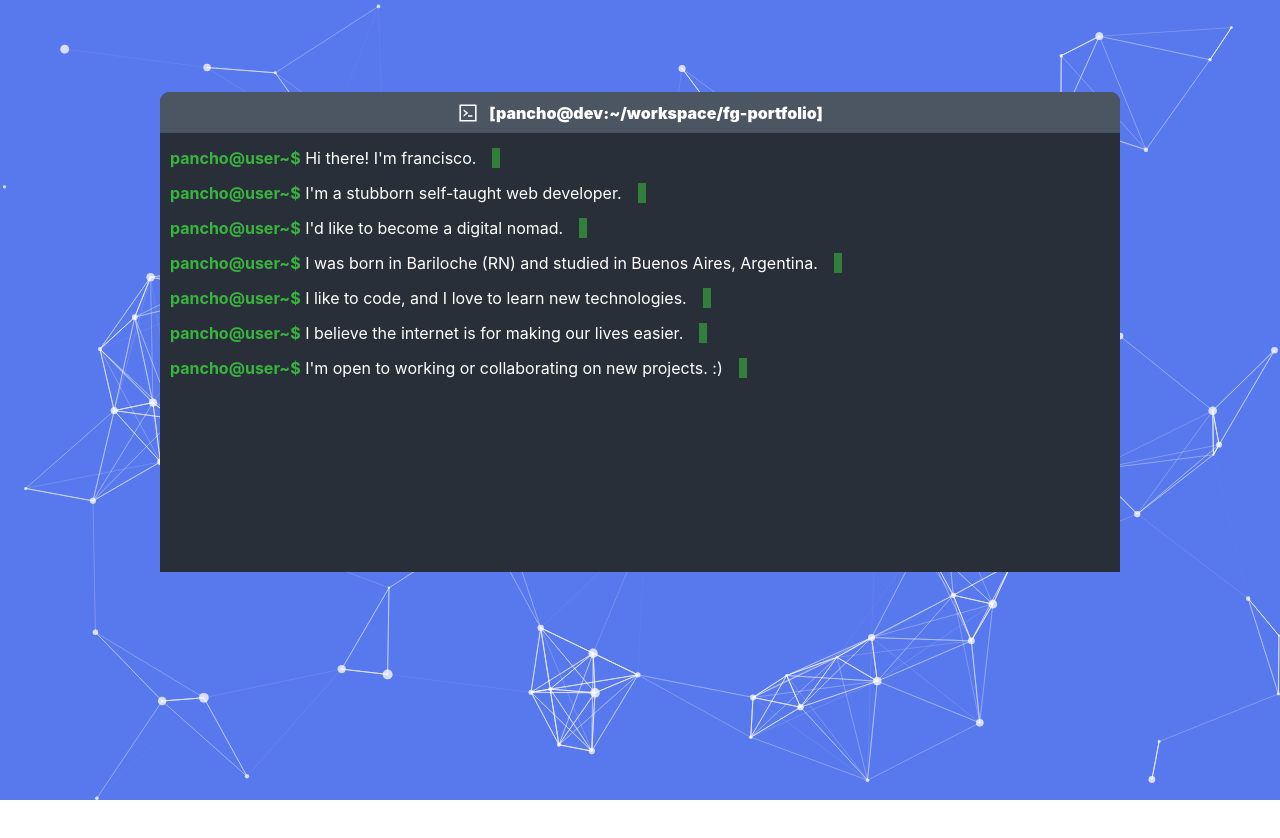
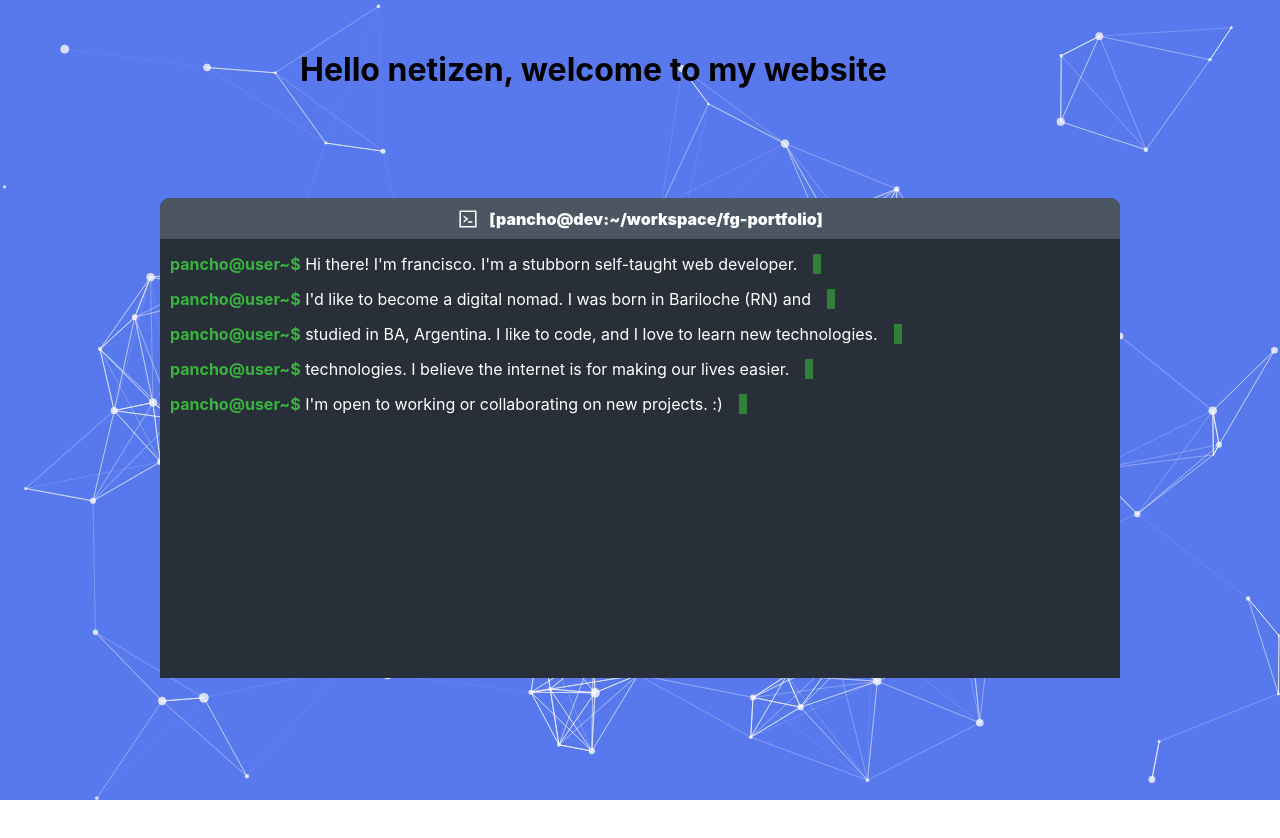
Before and after one commit to franciscoG98/franciscoG98-fran_web-dev, a React (Create React App) app: page / in a window 1280 px wide. Shown: the top 838 px of the page. Built offline with nearby package versions, Linux system fonts and the light colour scheme.

Commit message:
final terminal with typewritter effect

```diff
--- a/package.json
+++ b/package.json
@@ -12,6 +12,7 @@
     "react-bootstrap": "^2.0.3",
     "react-dom": "^17.0.2",
     "react-icons": "^4.3.1",
+    "react-router-dom": "^6.2.1",
     "react-scripts": "^3.4.4",
     "react-test-renderer": "^17.0.2",
     "react-tsparticles": "^1.37.5",
--- a/src/App.css
+++ b/src/App.css
@@ -10,11 +10,32 @@ html {
   width: 100%;
   height: 100%;
   position: fixed;
+  /* position: absolute; */
   z-index: -10;
+  /* z-index: auto; */
   top: 0;
   left: 0;
+  background-color:rgb(122, 42, 42);
+}
+
+.app-navbar {
+  z-index: 2;
+  position: absolute;
 }
 
 .title {
-  z-index: 0;
+  z-index: 2;
+  position: relative;
+  margin: 50px 300px;
 }
+
+.app-terminal {
+  position:absolute;
+  z-index:4;
+}
+
+.app-loader {
+  position:absolute;
+  z-index:8;
+  background-color: green;
+}
--- a/src/App.js
+++ b/src/App.js
@@ -1,18 +1,31 @@
 import "./App.css";
+// import React, { useState } from "react";
 import React from "react";
 
 import Layout from "./components/layout/";
 // import { Button } from "./components/button/Button";
 import Terminal from "./components/terminal/Terminal";
+import Navbar from "./components/navbar";
+import Loader from "./components/loader";
 
 function App() {
+  // const [loading, setLoading] = useState(true);
+
   return (
     <>
+      {/* {loading ? <Loader /> : setLoading(false)} */}
+      {/* {console.log("here!:\n", loading, setLoading)} */}
+
+      {/* <Navbar className="app-navbar" /> */}
+      <h1 className="title">Hello netizen, welcome to my website</h1>
+      {/* <Button className="button" label="clic me if u dare" /> */}
+      <Loader className="app-loader"/>
+      <Terminal
+        className="app-terminal"
+        title="[pancho@dev:~/workspace/fg-portfolio]"
+        bash="pancho@user~$"
+      />
       <Layout className="particles-js" />
-        <h1 className="title">Hello mother F, welcome to my hell</h1>
-      {/* <Button className="button" label="clic me if u dare" /> */}
-      <Terminal title='[pancho@dev:~/workspace/fg-portfolio]' bash='pancho@user~$' text='fvk u' />
-
     </>
   );
 }
--- /dev/null
+++ b/src/components/loader/Loader.jsx
@@ -0,0 +1,10 @@
+import React from "react";
+import './loaderStyles.css'
+
+const Loader = () => {
+  return (
+      <h2>LOADER</h2>
+  );
+};
+
+export default Loader;
--- /dev/null
+++ b/src/components/loader/index.js
@@ -0,0 +1,3 @@
+import Loader from "./Loader";
+
+export default Loader;
--- /dev/null
+++ b/src/components/navbar/Navbar.jsx
@@ -0,0 +1,26 @@
+import React from "react";
+import "./navbarStyles.css";
+import { Link } from "react-router-dom";
+const Navbar = () => {
+  return (
+    <nav className="navbar-container">
+      <Link className="navbar-link" to="/home">
+        Home
+      </Link>
+      <Link className="navbar-link" to="/education">
+        Education
+      </Link>
+      <Link className="navbar-link" to="/work">
+        Work
+      </Link>
+      <Link className="navbar-link" to="/skills">
+        Skills
+      </Link>
+      <Link className="navbar-link" to="/contact-me">
+        Contact me
+      </Link>
+    </nav>
+  );
+};
+
+export default Navbar;
--- /dev/null
+++ b/src/components/navbar/index.js
@@ -0,0 +1,3 @@
+import Navbar from "./Navbar";
+
+export default Navbar;
--- /dev/null
+++ b/src/components/navbar/navbarStyles.css
@@ -0,0 +1,14 @@
+.navbar-container {
+    background-color: green;
+    border: 3px solid red;
+    width: 30em;
+    height: 2em;
+    z-index: 5;
+    position: fixed;
+    flex-direction: row;
+}
+
+.navbar-link {
+    font-weight: 700;
+    font-size: 1.2em;
+}
--- a/src/components/terminal/Terminal.jsx
+++ b/src/components/terminal/Terminal.jsx
@@ -4,10 +4,7 @@ import { Col, Row } from "react-bootstrap";
 import { AiOutlineCode } from "react-icons/ai";
 import mock from "./mock";
 
-const Terminal = ({ title, bash, text }) => {
-  console.log("mock:\n", mock);
-  console.log("mock 0 :\n", mock[0]);
-
+const Terminal = ({ title, bash }) => {
   return (
     <div className="container">
       <div className="terminal-container">
@@ -28,7 +25,7 @@ const Terminal = ({ title, bash, text }) => {
             {bash}
           </Col>
           &nbsp;
-          <Col md={7} className=" terminal-text">
+          <Col md={8} className=" line1 terminal-text">
             {mock[0]}
           </Col>
           <Col md={1} className="cursor">
@@ -42,7 +39,7 @@ const Terminal = ({ title, bash, text }) => {
             {bash}
           </Col>
           &nbsp;
-          <Col md={7} className=" terminal-text">
+          <Col md={8} className="line2 terminal-text">
             {mock[1]}
           </Col>
           <Col md={1} className="cursor">
@@ -56,7 +53,7 @@ const Terminal = ({ title, bash, text }) => {
             {bash}
           </Col>
           &nbsp;
-          <Col md={7} className=" terminal-text">
+          <Col md={8} className="line3 terminal-text">
             {mock[2]}
           </Col>
           <Col md={1} className="cursor">
@@ -70,7 +67,7 @@ const Terminal = ({ title, bash, text }) => {
             {bash}
           </Col>
           &nbsp;
-          <Col md={7} className=" terminal-text">
+          <Col md={8} className="line4 terminal-text">
             {mock[3]}
           </Col>
           <Col md={1} className="cursor">
@@ -84,36 +81,8 @@ const Terminal = ({ title, bash, text }) => {
             {bash}
           </Col>
           &nbsp;
-          <Col md={7} className=" terminal-text">
+          <Col md={8} className="line5 terminal-text">
             {mock[4]}
-          </Col>
-          <Col md={1} className="cursor">
-            &nbsp;
-          </Col>
-        </Row>
-
-        {/* line 6 */}
-        <Row className="user-side">
-          <Col md={3} className="terminal-bash">
-            {bash}
-          </Col>
-          &nbsp;
-          <Col md={7} className=" terminal-text">
-            {mock[5]}
-          </Col>
-          <Col md={1} className="cursor">
-            &nbsp;
-          </Col>
-        </Row>
-
-        {/* line 7 */}
-        <Row className="user-side">
-          <Col md={3} className="terminal-bash">
-            {bash}
-          </Col>
-          &nbsp;
-          <Col md={7} className=" terminal-text">
-            {mock[6]}
           </Col>
           <Col md={1} className="cursor">
             &nbsp;
--- a/src/components/terminal/mock.js
+++ b/src/components/terminal/mock.js
@@ -1,10 +1,8 @@
 let  Mock = [
-  "Hi there! I'm francisco.",
-  "I'm a stubborn self-taught web developer.",
-  "I'd like to become a digital nomad.",
-  "I was born in Bariloche (RN) and studied in Buenos Aires, Argentina.",
-  "I like to code, and I love to learn new technologies.",
-  "I believe the internet is for making our lives easier.",
+  "Hi there! I'm francisco. I'm a stubborn self-taught web developer.",
+  "I'd like to become a digital nomad. I was born in Bariloche (RN) and ",
+  "studied in BA, Argentina. I like to code, and I love to learn new technologies.",
+  "technologies. I believe the internet is for making our lives easier.",
   "I'm open to working or collaborating on new projects. :)",
 ];
 
--- a/src/components/terminal/terminalStyles.css
+++ b/src/components/terminal/terminalStyles.css
@@ -1,15 +1,14 @@
-.particles-js{
-  position:absolute;
+.particles-js {
+  position: absolute;
   z-index: 0;
 }
 
 .container {
-  position:absolute;
+  position: absolute;
   z-index: 1;
   height: 30em;
   width: 60em;
   margin-left: 10em;
-  /* display: flex; */
 }
 
 .terminal-container {
@@ -66,26 +65,48 @@
 }
 
 .terminal-text {
-  /* border: 3px solid rgb(110, 35, 35); */
   color: #fff;
   max-width: fit-content;
-  animation: typewritter 8s steps(20) infinite;
+  /* animation: typewritter 8s steps(30) infinite; */
+  /* animation: typewritter 8s steps(30) ease-in-out; */
 }
 
+
+.line1 {
+  animation: typewritter 3s steps(20) ease-in-out;
+}
+.line2 {
+  animation: typewritter 3s steps(20) infinite;
+  animation-delay: 50s;
+}
+.line3 {
+  animation: typewritter 3s steps(20) infinite;
+  animation-delay: 50s;
+}
+.line4 {
+  animation: typewritter 3s steps(20) infinite;
+  animation-delay: 50s;
+}
+.line5 {
+  animation: typewritter 3s steps(20) infinite;
+  animation-delay: 50s;
+}
+
+
 @keyframes cursor {
-  0%{
+  0% {
     border-right-color: #39b43f;
   }
-  25%{
+  25% {
     border-right-color: transparent;
   }
-  50%{
+  50% {
     border-right-color: #39b43f;
   }
-  75%{
+  75% {
     border-right-color: transparent;
   }
-  100%{
+  100% {
     border-right-color: #39b43f;
   }
   0% {
@@ -100,29 +121,29 @@
 }
 
 @keyframes typewritter {
-  0%{
-    width: 0%;
-    height: 1em;
+  0% {
+    width: 0;
+    height: 0;
     visibility: hidden;
   }
-  20%{
-    width: 0%;
-    height: 1em;
+  /* 20% {
+    width: 0;
+    height: 0;
     visibility: hidden;
   }
-  25%{
+  25% {
     width: 25%;
     height: 1em;
   }
-  50%{
+  50% {
     width: 50%;
     height: 1em;
-  }
-  75%{
+  } */
+  90% {
     width: 75%;
     height: 1em;
   }
-  100%{
+  100% {
     width: 100%;
     height: 1em;
   }
```
Also changed, not shown: src/components/loader/loaderStyles.css (added), 2 other files (tests, documents, lock files or other folders).
